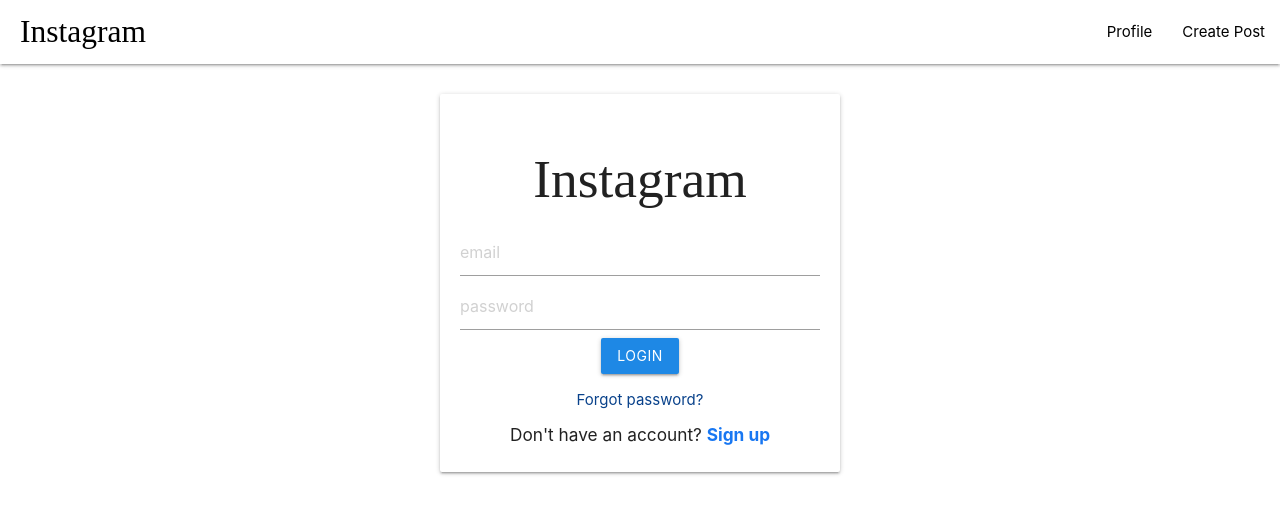
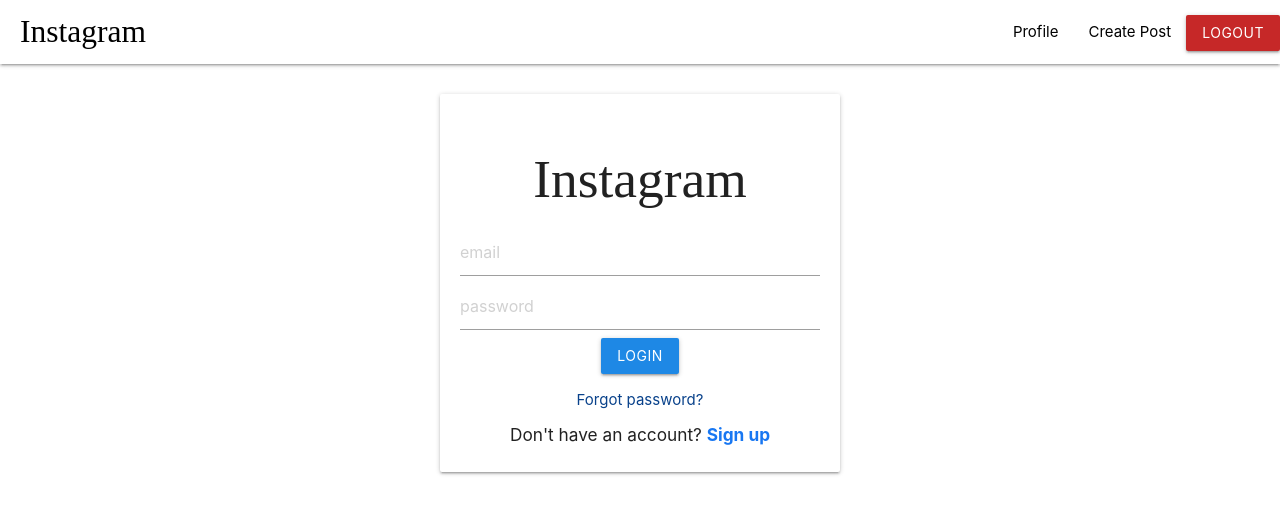
Before and after one commit to nischay-code/MERN_Instagram, a React (Create React App) app in the folder client/: page /login in a window 1280 px wide. Shown: the top 514 px of the page. Built offline with nearby package versions, Linux system fonts and the light colour scheme; sample sign-in values are in the browser's storage; a web font is replaced by a local one.

Commit message:
Implemented logout

```diff
--- a/client/src/components/Navbar.js
+++ b/client/src/components/Navbar.js
@@ -1,9 +1,10 @@
 import React, { useContext } from "react";
-import { Link } from "react-router-dom";
+import { Link, useHistory } from "react-router-dom";
 import { UserContext } from "../App";
 
 const Navbar = () => {
   const { state, dispatch } = useContext(UserContext);
+  const history = useHistory();
   const renderList = () => {
     if (state) {
       return [
@@ -13,13 +14,25 @@ const Navbar = () => {
         <li key="2">
           <Link to="/createpost">Create Post</Link>
         </li>,
+        <li key="3">
+          <button
+            className="btn #c62828 red darken-3"
+            onClick={() => {
+              localStorage.clear();
+              dispatch({ type: "CLEAR" });
+              history.push("/login");
+            }}
+          >
+            Logout
+          </button>
+        </li>,
       ];
     } else {
       return [
-        <li key="3">
+        <li key="4">
           <Link to="/login">Login</Link>
         </li>,
-        <li key="4">
+        <li key="5">
           <Link to="/signup">Signup</Link>
         </li>,
       ];
--- a/client/src/components/screens/Home.js
+++ b/client/src/components/screens/Home.js
@@ -1,10 +1,7 @@
-import React, { useState, useEffect, useContext } from "react";
-import { UserContext } from "../../App";
-import { Link } from "react-router-dom";
+import React, { useState, useEffect } from "react";
 
 const Home = () => {
   const [data, setData] = useState([]);
-  const { state, dispatch } = useContext(UserContext);
   useEffect(() => {
     fetch("/allpost", {
       headers: {
```
